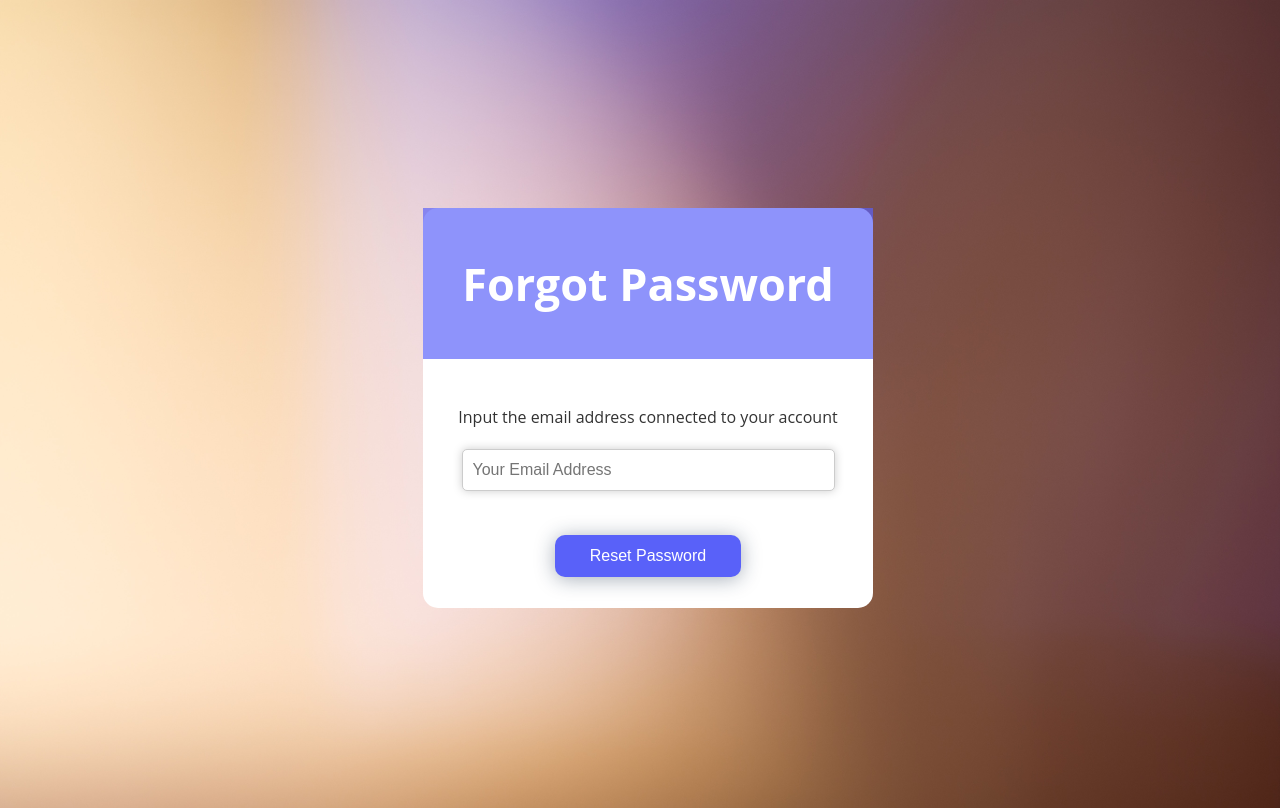
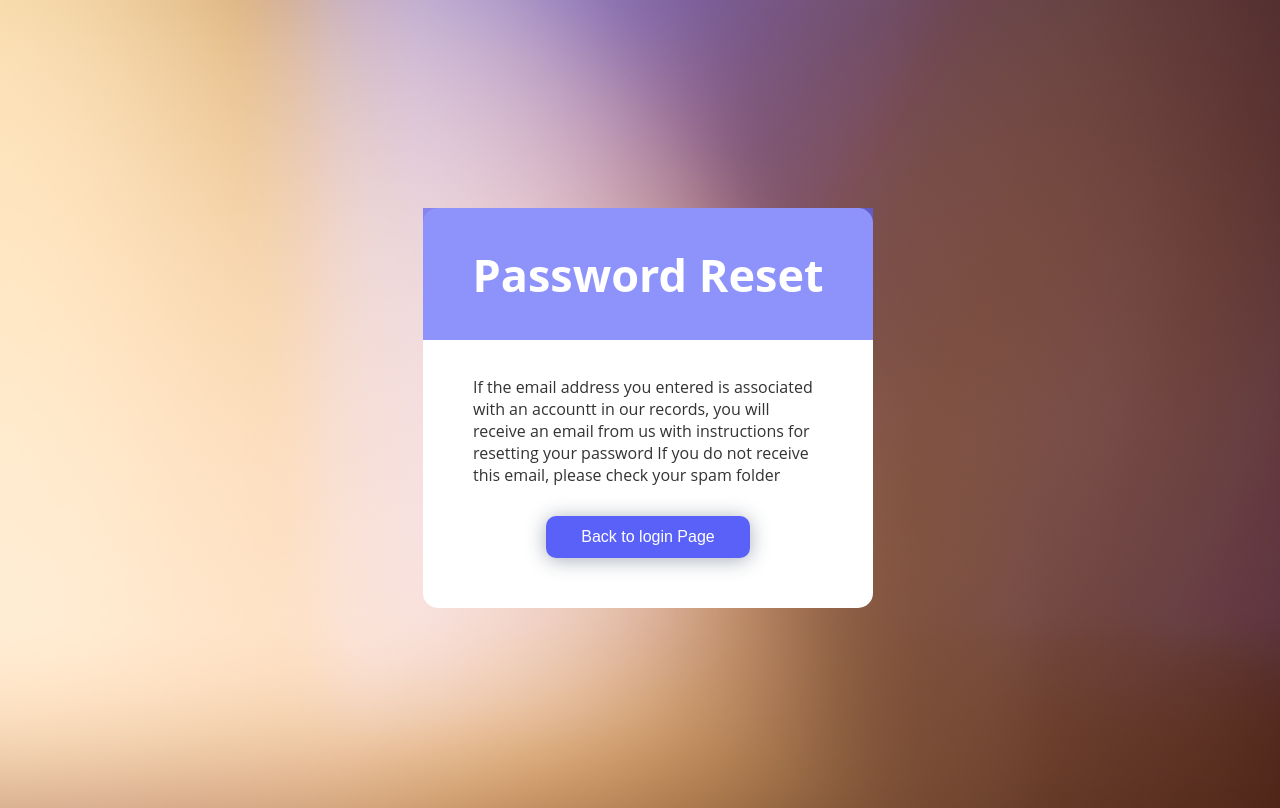
Before and after one commit to RealRichi3/Journal, a plain HTML site: page templates/authentication/reset_password.html in a window 1280 px wide. Drawn offline with Linux system fonts and the light colour scheme; files whose address does not match are found by name.

Commit message:
Added post reset password pane

```diff
--- a/templates/authentication/reset_password.html
+++ b/templates/authentication/reset_password.html
@@ -17,7 +17,7 @@
     ></script>
 
     <div class="container">
-      <div class="sub-container inputs">
+      <div class="sub-container pre-reset">
         <div class="upper">
           <h1>Forgot Password</h1>
         </div>
@@ -35,6 +35,22 @@
           <button class="btn">Reset Password</button>
         </div>
       </div>
+      <div class="sub-container post-reset">
+        <div class="upper">
+          <h1>Password Reset</h1>
+        </div>
+        <div class="lower">
+          <p>
+            If the email address you entered is associated with an accountt in
+            our records, you will receive an email from us with instructions for
+            resetting your password If you do not receive this email, please
+            check your spam folder
+          </p>
+          <a href="login.html">
+            <button class="btn">Back to login Page</button>
+          </a>
+        </div>
+      </div>
     </div>
   </body>
 </html>
```
